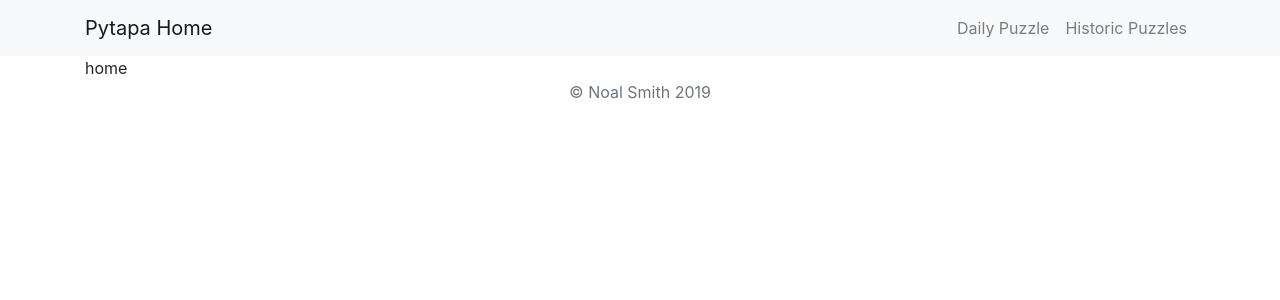
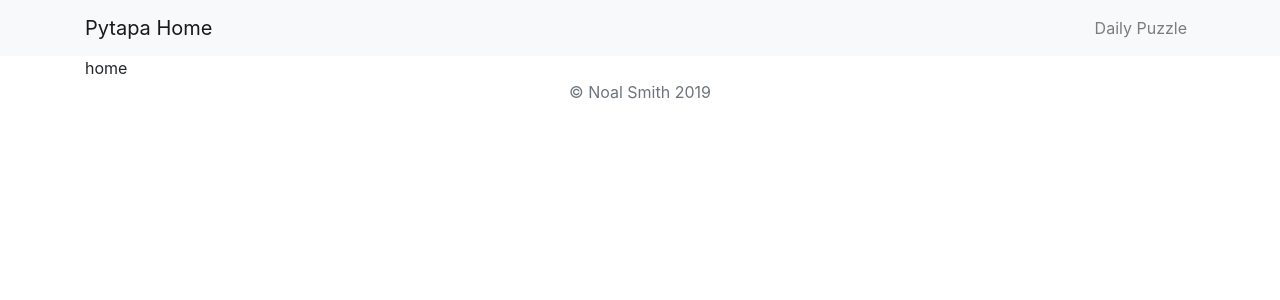
Before and after one commit to NoalS2/pytapaweb, a Django app: page / in a window 1280 px wide. Shown: the top 300 px of the page. Run offline with Django 3.2, Linux system fonts and the light colour scheme; some libraries are stand-ins or nearby versions.

Commit message:
updated navbar

```diff
--- a/pytapaweb/templates/base.html
+++ b/pytapaweb/templates/base.html
@@ -57,7 +57,6 @@
             <div class="collapse navbar-collapse" id="navbarNavAltMarkup">
               <div class="navbar-nav ml-auto">
                   <a class="nav-item nav-link" href="{% url 'tapa' %}">Daily Puzzle</a>
-                  <a class="nav-item nav-link" href="#">Historic Puzzles</a>
               </div>
             </div>
             </div>
```
